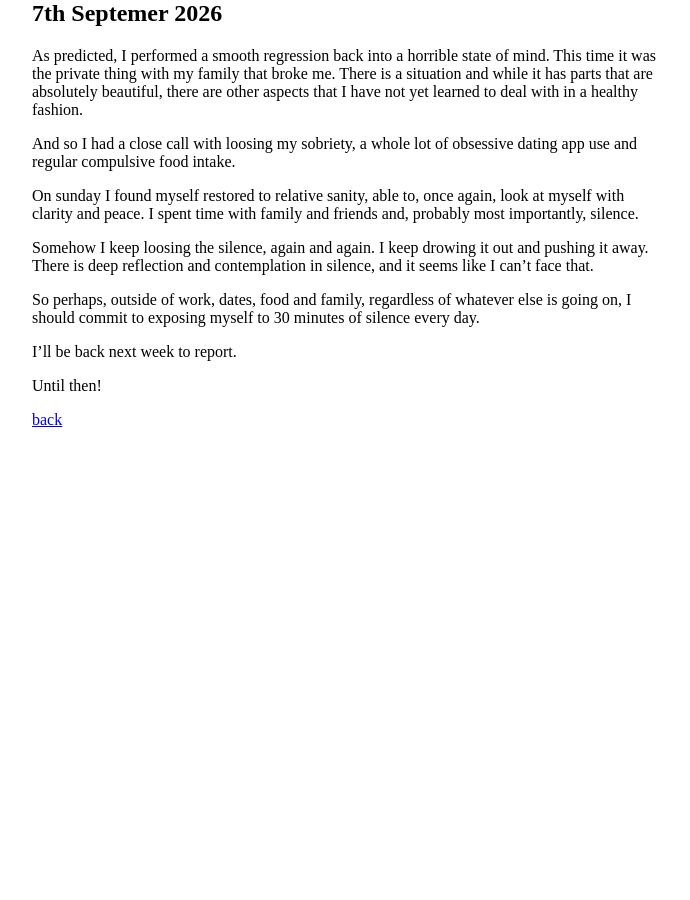
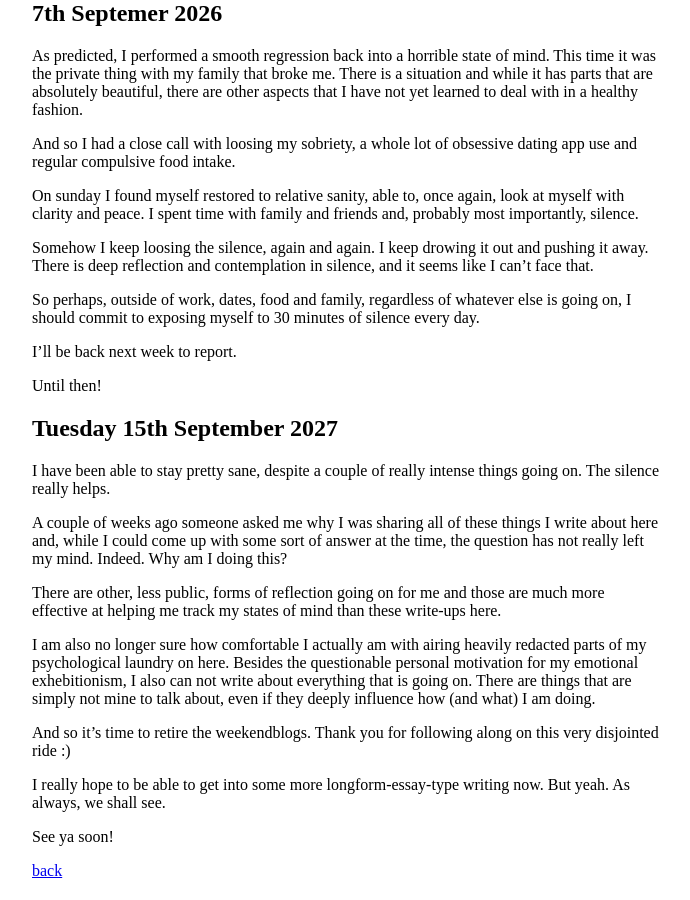
Before and after one commit to stuffedwombat/stuffedwombat.github.io, a Jekyll site: the page built from weekendblog.md, in a window 1280 px wide and 900 px high, scrolled down 9024 px. Shown: the whole window, without its empty margins (292-982 px from the left). Built offline with Jekyll 4.4.1, drawn with Linux system fonts in a browser that asks for light colours; our own code applies the rules of GitHub Pages for plain Markdown files; comment, search, counter and statistics services are not loaded; before the commit the page ends 9473 px from its top, so only the background shows below that.

Commit message:
Update weekendblog.md

```diff
--- a/weekendblog.md
+++ b/weekendblog.md
@@ -282,4 +282,21 @@ I'll be back next week to report.
 
 Until then!
 
+## Tuesday 15th September 2027
+
+I have been able to stay pretty sane, despite a couple of really intense things going on. The silence really helps.
+
+A couple of weeks ago someone asked me why I was sharing all of these things I write about here  and, while I could come up with some sort of answer at the time, the question has not really left my mind. Indeed. Why am I doing this?
+
+There are other, less public, forms of reflection going on for me and those are much more effective at helping me track my states of mind than these write-ups here.
+
+I am also no longer sure how comfortable I actually am with airing heavily redacted parts of my psychological laundry on here. Besides the questionable personal motivation for my emotional exhebitionism, I also can not write about everything that is going on. There are things that are simply not mine to talk about, even if they deeply influence how (and what) I am doing.
+
+And so it's time to retire the weekendblogs. Thank you for following along on this very disjointed ride :)
+
+I really hope to be able to get into some more longform-essay-type writing now. But yeah. As always, we shall see.
+
+See ya soon!
+
+
 [back](thinking)
```
